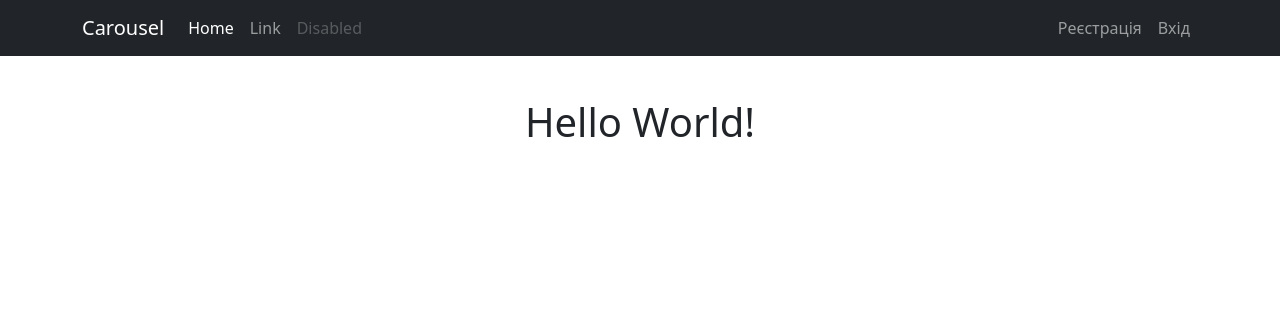
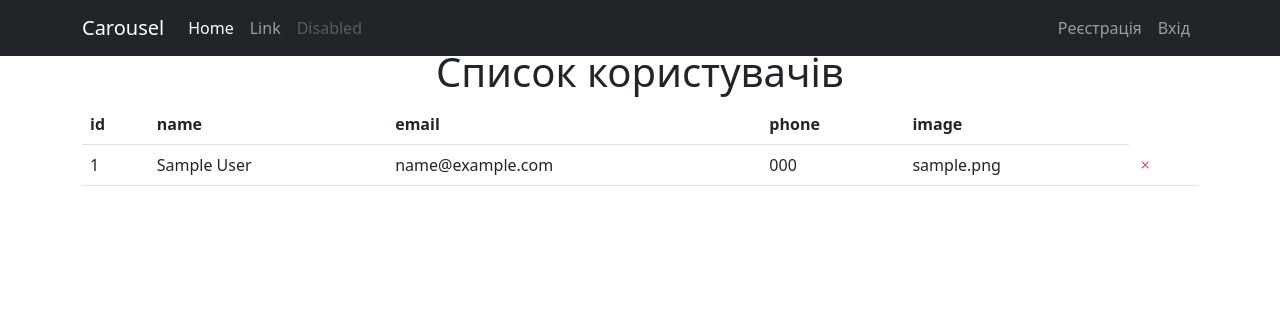
Before and after one commit to vitod123/php, a PHP site: page / in a window 1280 px wide. Shown: the top 316 px of the page. Run offline with PHP 8.4, Linux system fonts and the light colour scheme; tables that the repository leaves empty or names only in its code hold one stand-in row (values such as "Sample post"); some libraries are stand-ins or nearby versions.

Commit message:
add modal

```diff
--- /dev/null
+++ b/config.php
@@ -0,0 +1,7 @@
+<?php
+define("DB_NAME", "pv125");
+define("DB_HOST", "localhost");
+define("DB_USER", "root");
+define("DB_PASSWORD", "123456");
+define("DB_CHARSET", "utf8");
+define("DB_DRIVER", "mysql");
--- /dev/null
+++ b/connection_database.php
@@ -0,0 +1,11 @@
+<?php
+include $_SERVER["DOCUMENT_ROOT"] . "/config.php";
+try {
+    $dbh = new PDO(DB_DRIVER . ":host=" . DB_HOST . ";dbname=" . DB_NAME,
+        DB_USER, DB_PASSWORD,
+        array(PDO::MYSQL_ATTR_INIT_COMMAND => "SET NAMES " . DB_CHARSET));
+
+} catch (PDOException $e) {
+    print "Error!: " . $e->getMessage() . "<br/>";
+    die();
+}
--- a/footer.php
+++ b/footer.php
@@ -1,4 +1,2 @@
-<script src="/js/bootstrap.bundle.min.js"></script>
-
 </body>
 </html>
--- a/head.php
+++ b/head.php
@@ -7,6 +7,8 @@
     <meta http-equiv="X-UA-Compatible" content="ie=edge">
     <title>Document</title>
     <link rel="stylesheet" href="/css/bootstrap.min.css">
+    <!-- Option 1: Include in HTML -->
+    <link rel="stylesheet" href="https://cdn.jsdelivr.net/npm/bootstrap-icons@1.3.0/font/bootstrap-icons.css">
     <link rel="stylesheet" href="/css/style.css">
 </head>
 <body>
--- a/index.php
+++ b/index.php
@@ -1,11 +1,60 @@
 <?php include $_SERVER["DOCUMENT_ROOT"] . "/head.php"; ?>
 
-<?php
+    <div class="container">
+        <h1 class="text-center">Список користувачів</h1>
+        <table class="table">
+            <thead>
+            <tr>
+                <th>id</th>
+                <th>name</th>
+                <th>email</th>
+                <th>phone</th>
+                <th>image</th>
+            </tr>
+            </thead>
+            <tbody>
+            <?php
+            include $_SERVER["DOCUMENT_ROOT"] . "/connection_database.php";
+            if(isset($dbh)) {
+                $stm = $dbh->query("SELECT id, name, email, phone, image FROM users");
+                foreach($stm as $row) {
+                    echo"
+                    <tr>
+                        <td>$row[0]</td>
+                        <td>$row[1]</td>
+                        <td>$row[2]</td>
+                        <td>$row[3]</td>
+                        <td>$row[4]</td>
+                        <td>
+                            <a href='/delete.php?id=$row[0]' class='text-danger' data-delete>
+                                <i class='bi bi-x'></i>
+                            </a>
+                        </td>
+                    </tr>
+                    ";
+                }
+            }
+            ?>
+            </tbody>
+        </table>
+    </div>
 
-    echo "<h1 style='text-align: center; margin-top: 50px;'>Hello World!</h1>";
+<?php include $_SERVER["DOCUMENT_ROOT"] . "/modals/deleteModal.php"; ?>
 
-?>
+<script src="/js/bootstrap.bundle.min.js"></script>
 
-
+    <script>
+        window.addEventListener("load", function() {
+            const btns = document.querySelectorAll("[data-delete]");
+            const deleteModal = new bootstrap.Modal(document.getElementById("deleteModal"));
+            for (i=0; i<btns.length; i++) {
+                btns[i].onclick=function(e) {
+                    e.preventDefault();
+                    console.log("Ви нажали хрест");
+                    deleteModal.show();
+                }
+            }
+        });
+    </script>
 
 <?php include $_SERVER["DOCUMENT_ROOT"] . "/footer.php"; ?>
--- /dev/null
+++ b/modals/deleteModal.php
@@ -0,0 +1,18 @@
+<!-- Modal -->
+<div class="modal fade" id="deleteModal" tabindex="-1" >
+    <div class="modal-dialog">
+        <div class="modal-content">
+            <div class="modal-header">
+                <h5 class="modal-title" id="exampleModalLabel">Видалення</h5>
+                <button type="button" class="btn-close" data-bs-dismiss="modal"></button>
+            </div>
+            <div class="modal-body">
+                <p>Ви дійсно бажаєте видалити користувача?</p>
+            </div>
+            <div class="modal-footer">
+                <button type="button" class="btn btn-secondary" data-bs-dismiss="modal">Скасувати</button>
+                <button type="button" class="btn btn-danger" id="modalDeleteYes">Видалить</button>
+            </div>
+        </div>
+    </div>
+</div>
--- a/registration_form.php
+++ b/registration_form.php
@@ -18,13 +18,15 @@ if ($_SERVER["REQUEST_METHOD"] == "POST") {
         $image = $_POST["image"];
     if (!empty($name) && !empty($email) && !empty($password) && !empty($phone) && !empty($image)){
         try {
-            $dbh = new PDO('mysql:host=localhost;dbname=pv125', "root", "123456");
+            include $_SERVER["DOCUMENT_ROOT"] . "/connection_database.php";
+            if (isset($dbh)) {
                 $sql = "INSERT INTO users (name, image, phone, password, email) VALUES(?, ?, ?, ?, ?);";
                 $sth = $dbh->prepare($sql);
                 $sth->execute([$name,$image,$phone, $password, $email]);
                 $dbh = null;
                 header('Location: /');
                 exit;
+            }
         } catch (PDOException $e) {
             print "Error!: " . $e->getMessage() . "<br/>";
             die();
```
Lines whose indentation alone changed are shown as unchanged.
